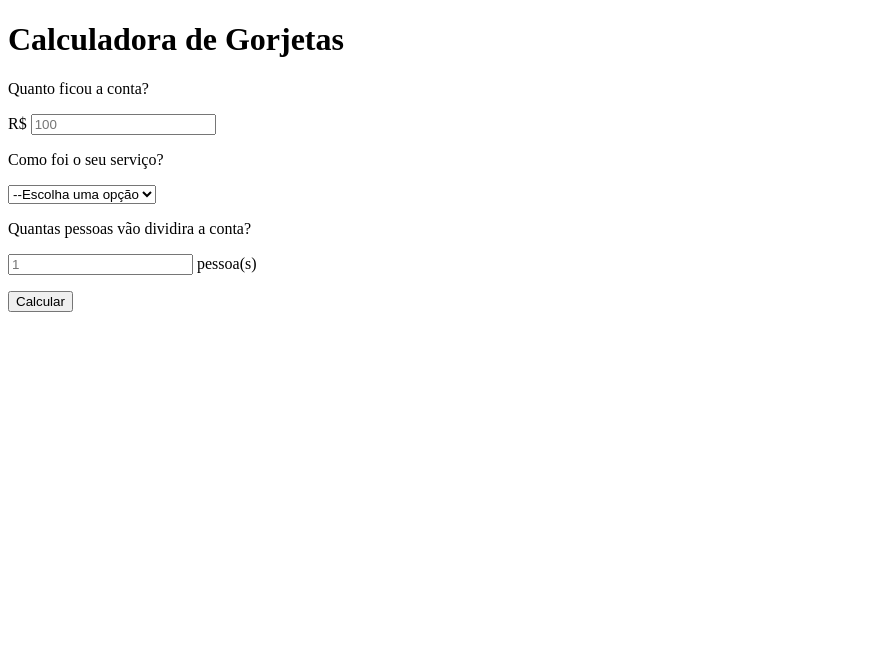
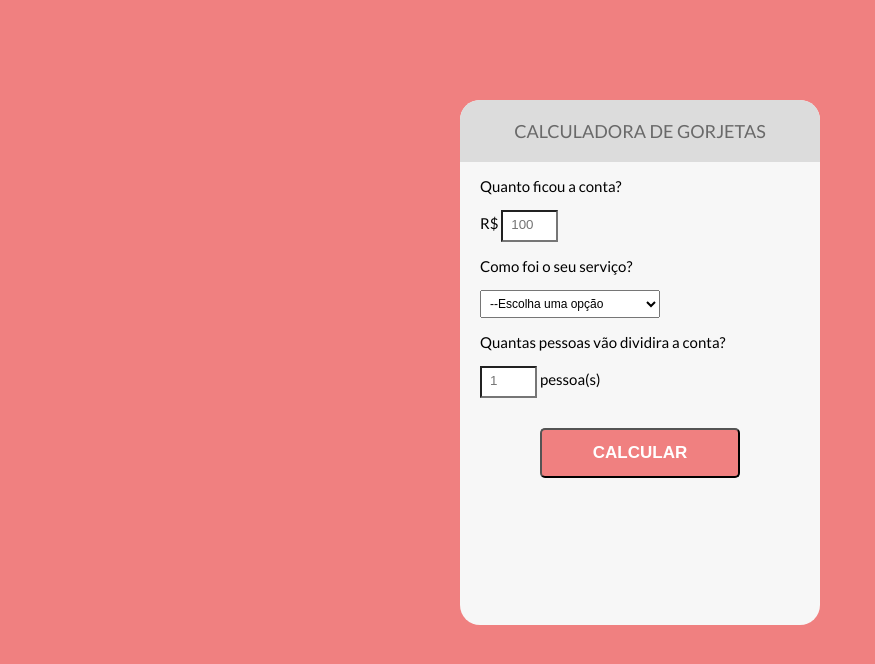
Before and after one commit to CarlosEduardoDeveloper/start-na-carreira-one-bit-code, a plain HTML site: page index.html in a window 1280 px wide. Shown: the whole page, without its empty margins (0-875 px from the left). Drawn offline with Linux system fonts and the light colour scheme.

Commit message:
adicao css + ajustes html

```diff
--- a/index.html
+++ b/index.html
@@ -1,28 +1,31 @@
 <!DOCTYPE html>
 <html lang="pt">
+
 <head>
     <meta charset="UTF-8">
     <meta name="viewport" content="width=device-width, initial-scale=1.0">
+    <link rel="stylesheet" href="styles.css">
     <title>Calculadora de Gorjetas</title>
 </head>
+
 <body>
-
+    <div id="container">
         <div>
-        <h1>Calculadora de Gorjetas</h1>
+            <h1 class="title">Calculadora de Gorjetas</h1>
         </div>
         <div>
-        <form>
+            <form class="tipsForms">
                 <label for="bill">
                     <p>Quanto ficou a conta?</p>
                 </label>
                 <p>
-                R$ <input type="number" placeholder="100" id="bill">
+                    R$ <input type="number" placeholder="100" id="bill" class="formInput">
                 </p>
                 <label for="serviceQual">
                     <p>Como foi o seu serviço?</p>
                 </label>
                 <p>
-                <select name="serviceQual" id="serviceQual">
+                    <select name="serviceQual" id="serviceQual" class="formSelect">
                         <option disabled selected>--Escolha uma opção</option>
                         <option value="0.3">30% - Incrível</option>
                         <option value="0.2">20% - Bom</option>
@@ -35,10 +38,12 @@
                     <p>Quantas pessoas vão dividira a conta?</p>
                 </label>
                 <p>
-                <input type="number" placeholder="1" name="people" id="people"> pessoa(s)
+                    <input type="number" placeholder="1" name="people" id="people" class="formInput"> pessoa(s)
                 </p>
-            <button type="submit">Calcular</button>
+                <button type="submit" class="formSubmit">Calcular</button>
             </form>
         </div>
+    </div>
 </body>
+
 </html>
--- /dev/null
+++ b/styles.css
@@ -0,0 +1,69 @@
+@import url('https://fonts.googleapis.com/css2?family=Lato:wght@300;400;700&display=swap');
+
+:root {
+    --primary-color: lightcoral;
+    --secondary-color: DimGrey;
+    --tertiary-color: Gainsboro;
+}
+
+body {
+    background-color: var(--primary-color);
+    font-size: 15px;
+    font-family: Lato, sans-serif;
+}
+
+#container {
+    height: 525px;
+    width: 360px;
+    margin: 100px auto;
+    background: #f7f7f7;
+    /* box-shadow: 5px 5px 5px var(--tertiary-color); */
+    border-radius: 20px;
+}
+
+.title {
+    background: var(--tertiary-color);
+    color: var(--secondary-color);
+    padding: 20px;
+    text-transform: uppercase;
+    font-size: 18px;
+    font-weight: normal;
+    border-top-left-radius: 20px;
+    border-top-right-radius: 20px;
+    text-align: center;
+}
+
+.tipsForms {
+    padding-left: 20px;
+    padding-right: 20px;
+}
+
+.formInput {
+    background: white;
+    width: 40px;
+    padding: 5px 5px 8px 8px;
+}
+
+.formInput:focus {
+    border: 3px solid var(--primary-color);
+    outline: none;
+}
+
+.formSelect {
+    width: 180px;
+    padding: 5px;
+    font-size: 12px;
+}
+
+.formSubmit {
+    text-transform: uppercase;
+    font-weight: bold;
+    display: block;
+    margin: 30px auto;
+    background: var(--primary-color);
+    border-radius: 5px;
+    width: 200px;
+    height: 50px;
+    font-size: 17px;
+    color: white;
+}
```
Lines whose indentation alone changed are shown as unchanged.
